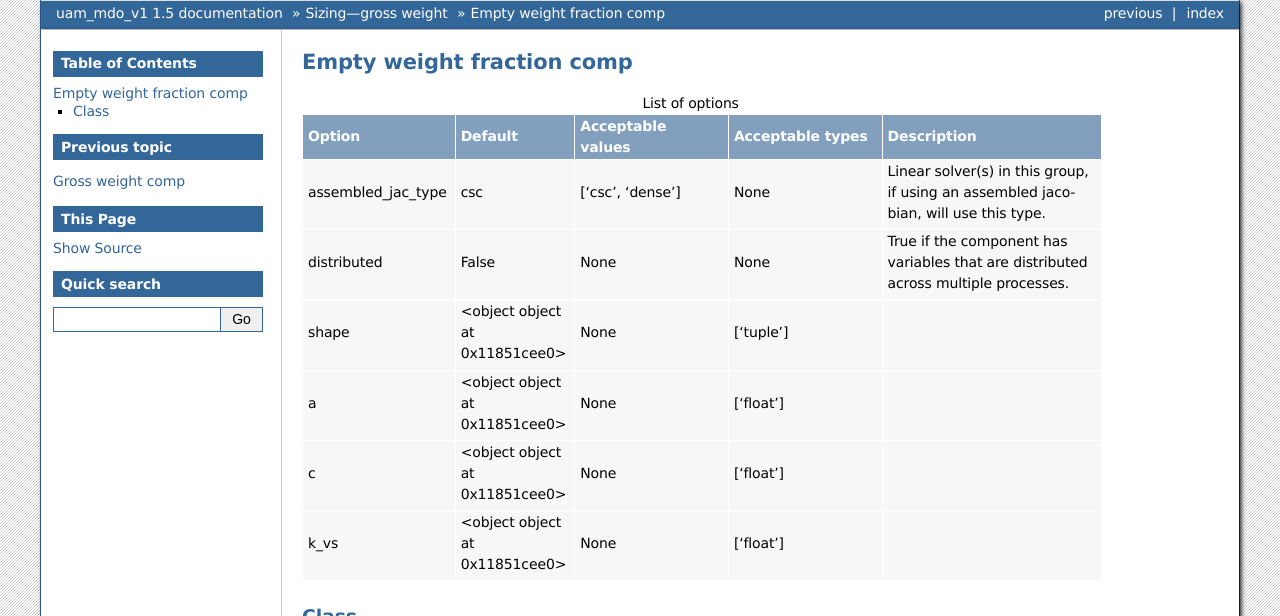
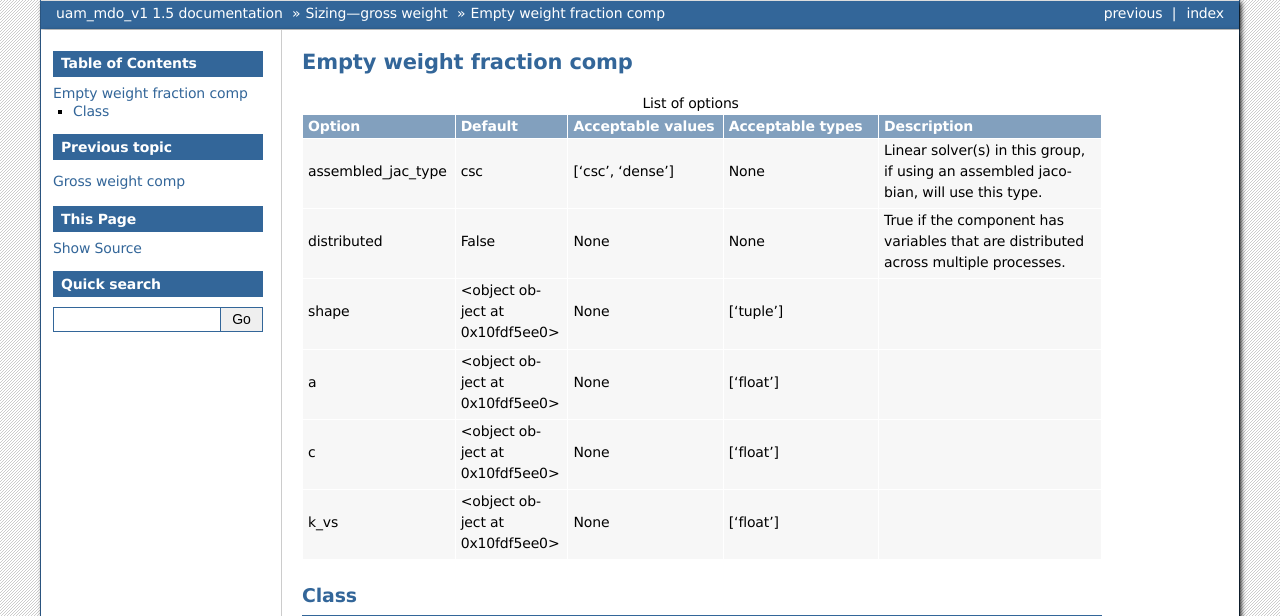
Before and after one commit to LSDOlab/lsdo_aircraft_old, a Sphinx documentation site: the page built from doc/_src_docs/sizing_gross_weight/empty_weight_fraction_comp.rst, in a window 1280 px wide, cut to the strip 0-616 px from the top of the page. Built offline with Sphinx 7.4.7, drawn with Linux system fonts in a browser that asks for light colours.

Commit message:
minor changes

```diff
--- a/doc/_src_docs/sizing_gross_weight/empty_weight_fraction_comp.rst
+++ b/doc/_src_docs/sizing_gross_weight/empty_weight_fraction_comp.rst
@@ -22,22 +22,22 @@
      -  None
      -  True if the component has variables that are distributed across multiple processes.
   *  -  shape
-     -  <object object at 0x11851cee0>
+     -  <object object at 0x10fdf5ee0>
      -  None
      -  ['tuple']
      -
   *  -  a
-     -  <object object at 0x11851cee0>
+     -  <object object at 0x10fdf5ee0>
      -  None
      -  ['float']
      -
   *  -  c
-     -  <object object at 0x11851cee0>
+     -  <object object at 0x10fdf5ee0>
      -  None
      -  ['float']
      -
   *  -  k_vs
-     -  <object object at 0x11851cee0>
+     -  <object object at 0x10fdf5ee0>
      -  None
      -  ['float']
      -
--- a/doc/_src_docs/sizing_gross_weight/sizing_gross_weight_group.rst
+++ b/doc/_src_docs/sizing_gross_weight/sizing_gross_weight_group.rst
@@ -17,12 +17,12 @@
      -  None
      -  Linear solver(s) in this group, if using an assembled jacobian, will use this type.
   *  -  shape
-     -  <object object at 0x11851cee0>
+     -  <object object at 0x10fdf5ee0>
      -  None
      -  ['tuple']
      -
   *  -  aircraft
-     -  <object object at 0x11851cee0>
+     -  <object object at 0x10fdf5ee0>
      -  None
      -  None
      -
```
Also changed, not shown: README.md (+10 -2 lines), doc/_src_docs/sizing_gross_weight/gross_weight_comp.rst (+4 -4 lines).
